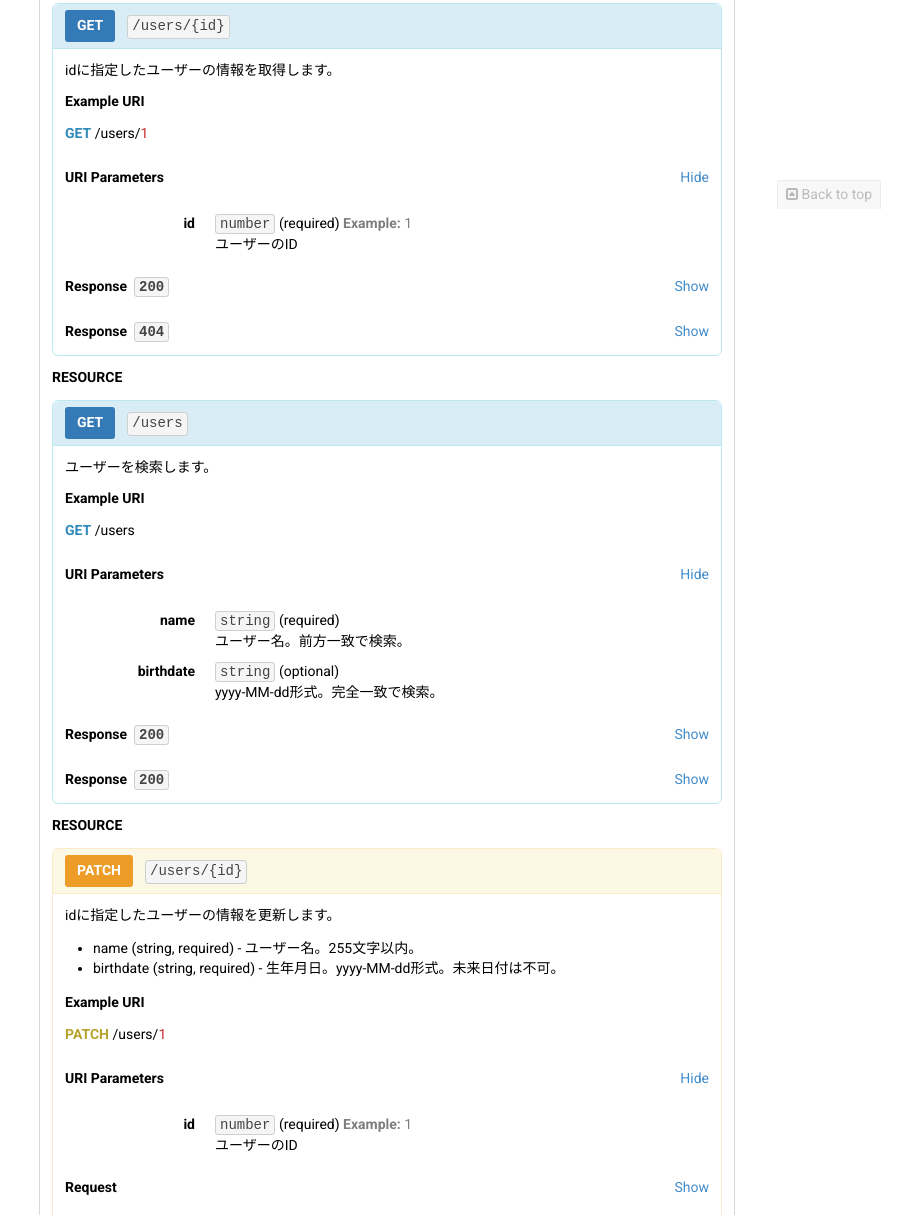
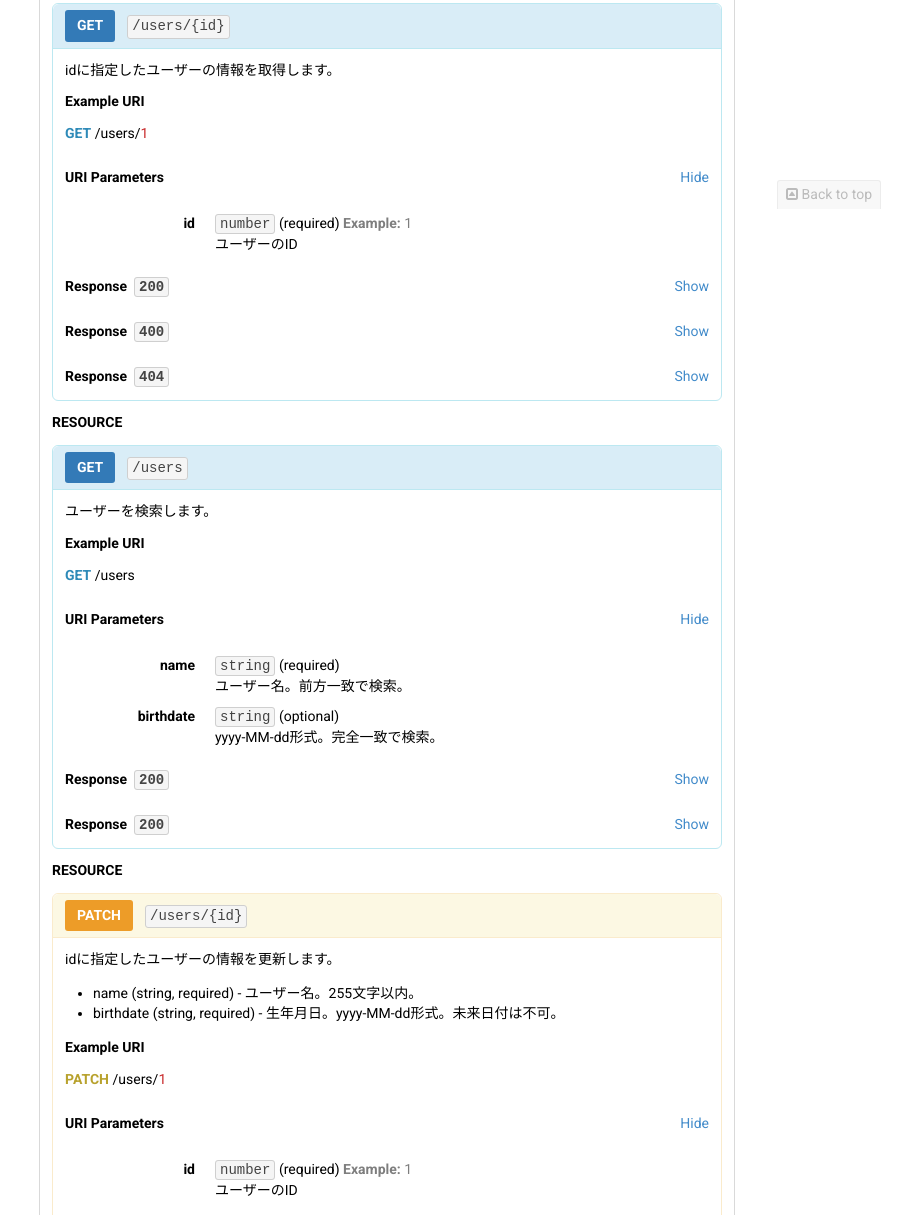
Before and after one commit to raisetech-for-student/banana-api-blueprint, a plain HTML site: page docs/index.html in a window 1280 px wide. Shown: the part 591-1806 px from the top of the page, without its empty margins (375-1280 px from the left). Drawn offline with Linux system fonts and the light colour scheme.

Commit message:
[CI] Update index.html

```diff
--- a/docs/index.html
+++ b/docs/index.html
@@ -39,6 +39,12 @@
   "<span class="hljs-attribute">id</span>": <span class="hljs-value"><span class="hljs-number">1</span></span>,
   "<span class="hljs-attribute">name</span>": <span class="hljs-value"><span class="hljs-string">"banana sugimoto"</span></span>,
   "<span class="hljs-attribute">birthdate</span>": <span class="hljs-value"><span class="hljs-string">"2022-01-01"</span>
+</span>}</code></pre><div style="height: 1px;"></div></div></div><div class="title"><strong>Response&nbsp;&nbsp;<code>400</code></strong><div class="collapse-button"><span class="close">Hide</span><span class="open">Show</span></div></div><div class="collapse-content"><div class="inner"><h5>Headers</h5><pre><code><span class="hljs-attribute">Content-Type</span>: <span class="hljs-string">application/json</span></code></pre><div style="height: 1px;"></div><h5>Body</h5><pre><code>{
+  "<span class="hljs-attribute">message</span>": <span class="hljs-value"><span class="hljs-string">"validation error"</span></span>,
+  "<span class="hljs-attribute">error</span>": <span class="hljs-value">{
+    "<span class="hljs-attribute">field</span>": <span class="hljs-value"><span class="hljs-string">"id"</span></span>,
+    "<span class="hljs-attribute">message</span>": <span class="hljs-value"><span class="hljs-string">"cannot be string"</span>
+  </span>}
 </span>}</code></pre><div style="height: 1px;"></div></div></div><div class="title"><strong>Response&nbsp;&nbsp;<code>404</code></strong><div class="collapse-button"><span class="close">Hide</span><span class="open">Show</span></div></div><div class="collapse-content"><div class="inner"><h5>Headers</h5><pre><code><span class="hljs-attribute">Content-Type</span>: <span class="hljs-string">application/json</span></code></pre><div style="height: 1px;"></div><h5>Body</h5><pre><code>{
   "<span class="hljs-attribute">message</span>": <span class="hljs-value"><span class="hljs-string">"user not found"</span>
 </span>}</code></pre><div style="height: 1px;"></div></div></div></div></div><div id="users--2" class="resource"><h3 class="resource-heading">Resource <a href="#users--2" class="permalink">&nbsp;&para;</a></h3><div id="users-get-1" class="action get"><h4 class="action-heading"><div class="name"></div><a href="#users-get-1" class="method get">GET</a><code class="uri">/users</code></h4><p>ユーザーを検索します。</p>
@@ -105,7 +111,7 @@
 <pre><code class="language-json">{
   "<span class="hljs-attribute">message</span>": <span class="hljs-value"><span class="hljs-string">"system error"</span>
 </span>}</code></pre>
-</section></div></div></div><p style="text-align: center;" class="text-muted">Generated by&nbsp;<a href="https://github.com/danielgtaylor/aglio" class="aglio">aglio</a>&nbsp;on 21 May 2022</p><script>/* eslint-env browser */
+</section></div></div></div><p style="text-align: center;" class="text-muted">Generated by&nbsp;<a href="https://github.com/danielgtaylor/aglio" class="aglio">aglio</a>&nbsp;on 26 May 2022</p><script>/* eslint-env browser */
 /* eslint quotes: [2, "single"] */
 'use strict';
 
```
